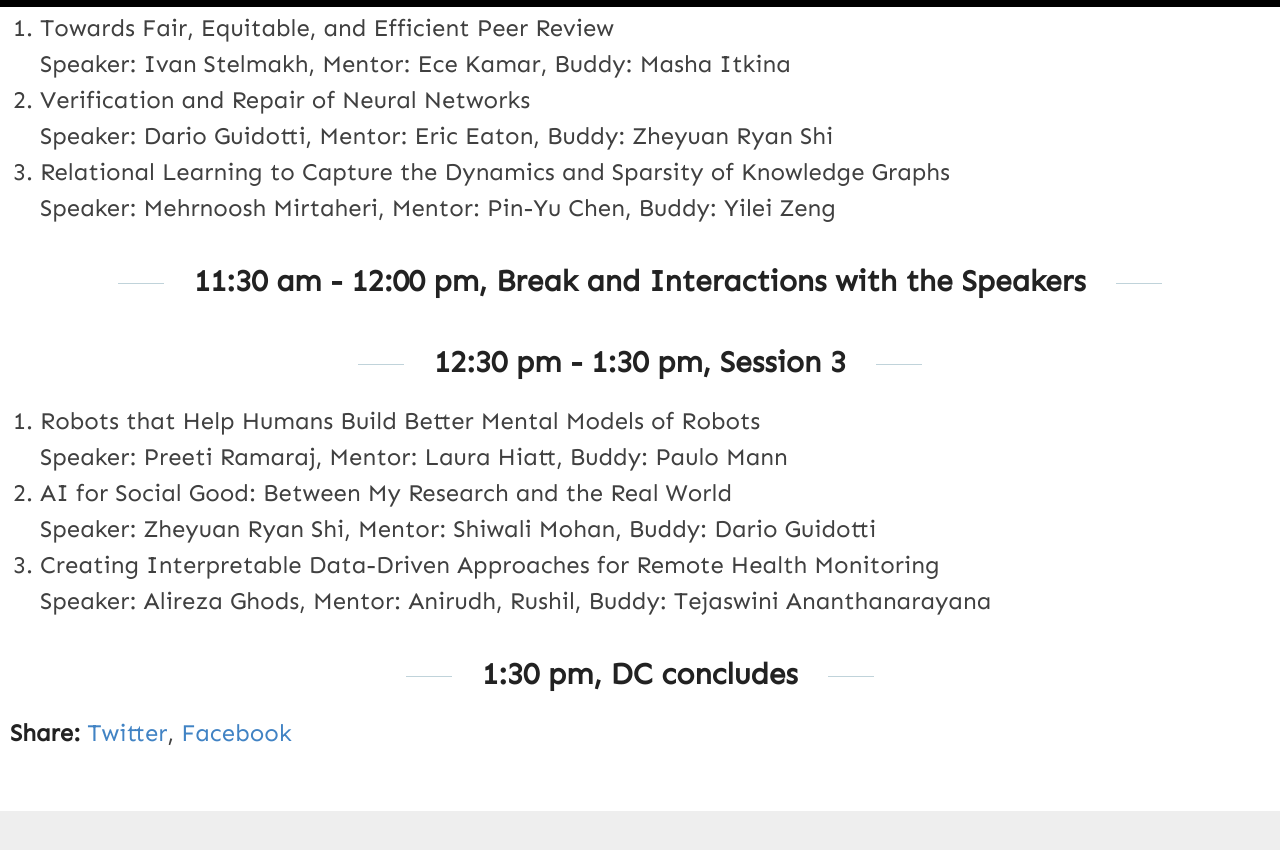
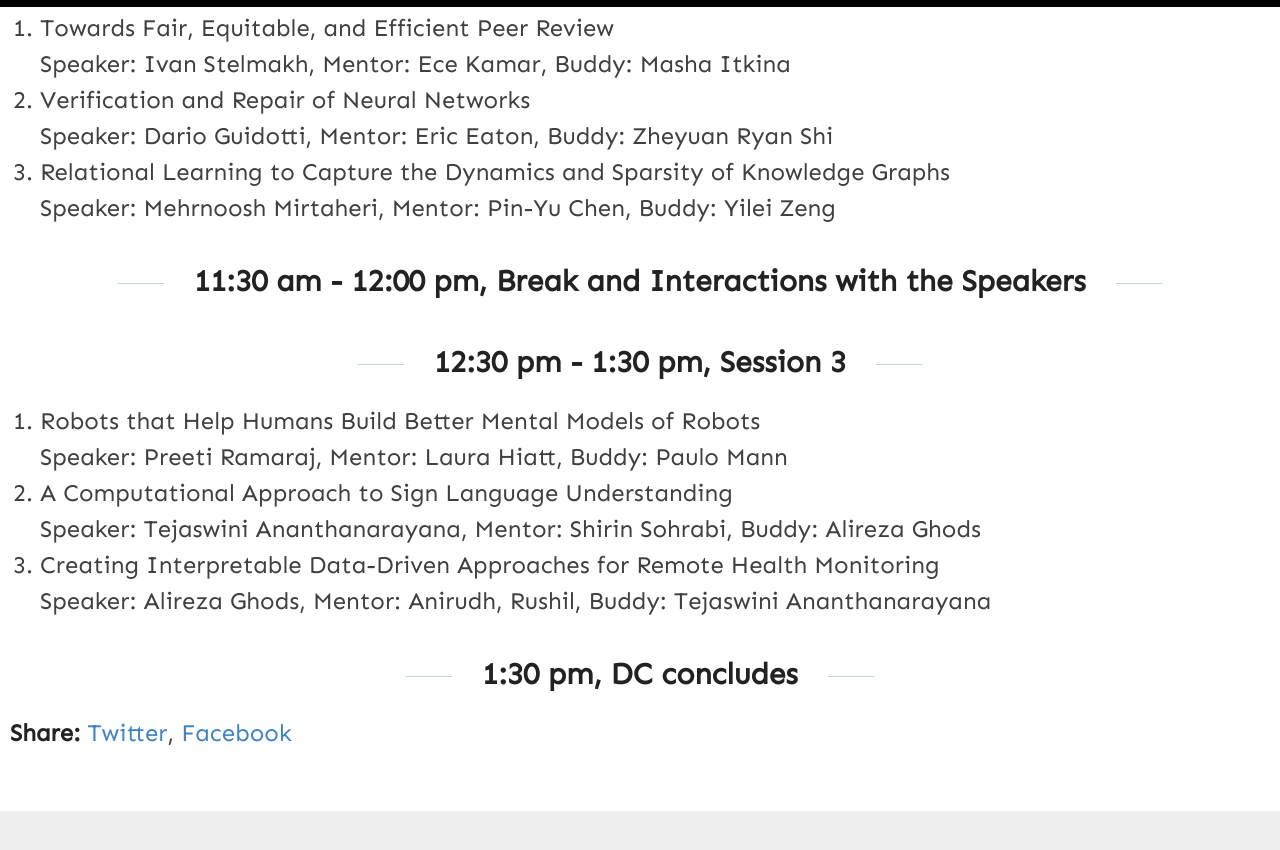
Before and after one commit to anna-reali/dc2021, a Jekyll site: the page built from _posts/2021-02-03-wednesday-day-2.md, in a window 1280 px wide and 900 px high, scrolled down 1061 px. Shown: the top 850 px of the window. Built offline with Jekyll 4.4.1, drawn with Linux system fonts in a browser that asks for light colours.

Commit message:
Update 2021-02-03-wednesday-day-2.md

```diff
--- a/_posts/2021-02-03-wednesday-day-2.md
+++ b/_posts/2021-02-03-wednesday-day-2.md
@@ -41,8 +41,8 @@ Anna Helena Reali Costa and Shiwali Mohan
 ----
 1. Robots that Help Humans Build Better Mental Models of Robots \
    Speaker: Preeti Ramaraj, Mentor: Laura Hiatt, Buddy: Paulo Mann
-2. AI for Social Good: Between My Research and the Real World \
-   Speaker: Zheyuan Ryan Shi, Mentor: Shiwali Mohan, Buddy: Dario Guidotti
+2. A Computational Approach to Sign Language Understanding \
+   Speaker: Tejaswini Ananthanarayana, Mentor: Shirin Sohrabi, Buddy: Alireza Ghods
 3. Creating Interpretable Data-Driven Approaches for Remote Health Monitoring \
    Speaker: Alireza Ghods, Mentor: Anirudh, Rushil, Buddy: Tejaswini Ananthanarayana
 
```
